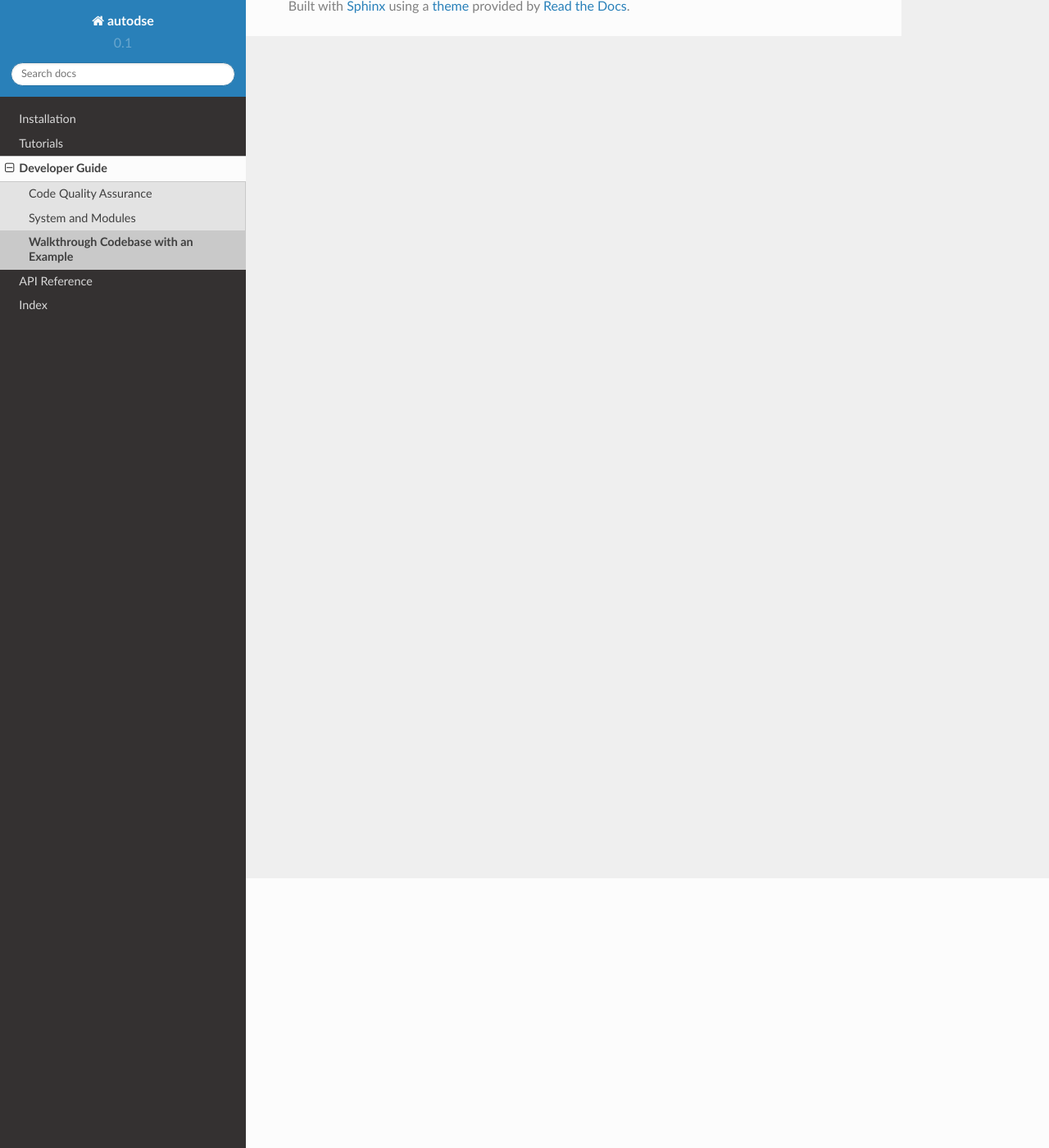
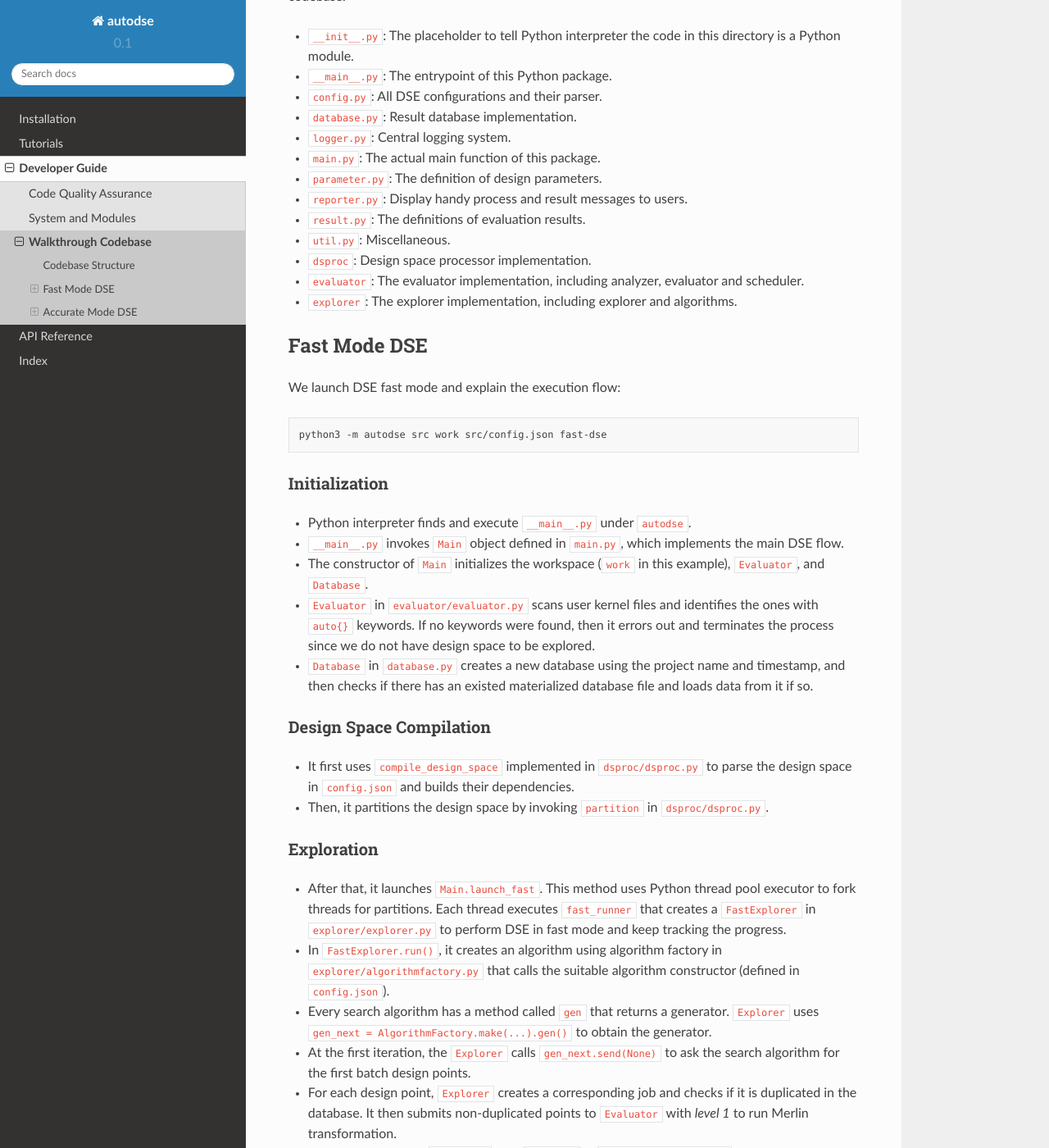
Before and after one commit to falcon-computing/DSE, a Sphinx documentation site: the page built from docs/source/dev/codebase_walkthrough.rst, in a window 1280 px wide and 1400 px high, scrolled down 329 px. Shown: the whole window at 82% size. Built offline with Sphinx 7.4.7 and the Read the Docs theme 2.0.0, drawn with Linux system fonts in a browser that asks for light colours; some of the changed text lies outside the part shown.

Commit message:
[DOC] Add codebase walkthrough

```diff
--- a/docs/source/dev/codebase_walkthrough.rst
+++ b/docs/source/dev/codebase_walkthrough.rst
@@ -1,4 +1,134 @@
-Walkthrough Codebase with an Example
-====================================
+Walkthrough Codebase
+====================
 
-TBA
+In this guide, we illustrate key modules of Merlin DSE.
+For each important step, we show how the Merlin DSE modules works so that
+the developers can dive into the codebase quickly.
+
+Codebase Structure
+------------------
+
+At the root of Merlin DSE repository, we have a directory ``autodse`` that
+includes all Python codebase.
+
+- ``__init__.py``: The placeholder to tell Python interpreter the code in this
+  directory is a Python module.
+- ``__main__.py``: The entrypoint of this Python package.
+- ``config.py``: All DSE configurations and their parser.
+- ``database.py``: Result database implementation.
+- ``logger.py``: Central logging system.
+- ``main.py``: The actual main function of this package.
+- ``parameter.py``: The definition of design parameters.
+- ``reporter.py``: Display handy process and result messages to users.
+- ``result.py``: The definitions of evaluation results.
+- ``util.py``: Miscellaneous.
+- ``dsproc``: Design space processor implementation.
+- ``evaluator``: The evaluator implementation, including analyzer, evaluator
+  and scheduler.
+- ``explorer``: The explorer implementation, including explorer and algorithms.
+
+Fast Mode DSE
+-------------
+
+We launch DSE fast mode and explain the execution flow:
+
+.. code:: bash
+
+    python3 -m autodse src work src/config.json fast-dse
+
+Initialization
+~~~~~~~~~~~~~~
+
+- Python interpreter finds and execute ``__main__.py`` under ``autodse``.
+- ``__main__.py`` invokes ``Main`` object defined in ``main.py``, which
+  implements the main DSE flow.
+- The constructor of ``Main`` initializes the workspace (``work`` in this
+  example), ``Evaluator``, and ``Database``.
+- ``Evaluator`` in ``evaluator/evaluator.py`` scans user kernel files and
+  identifies the ones with ``auto{}`` keywords. If no keywords were found,
+  then it errors out and terminates the process since we do not have design
+  space to be explored.
+- ``Database`` in ``database.py`` creates a new database using the project name
+  and timestamp, and then checks if there has an existed materialized database
+  file and loads data from it if so.
+
+Design Space Compilation
+~~~~~~~~~~~~~~~~~~~~~~~~
+
+- It first uses ``compile_design_space`` implemented in ``dsproc/dsproc.py``
+  to parse the design space in ``config.json`` and builds their dependencies.
+- Then, it partitions the design space by invoking ``partition`` in
+  ``dsproc/dsproc.py``.
+
+Exploration
+~~~~~~~~~~~
+
+- After that, it launches ``Main.launch_fast``. This method uses Python thread
+  pool executor to fork threads for partitions. Each thread executes
+  ``fast_runner`` that creates a ``FastExplorer`` in ``explorer/explorer.py``
+  to perform DSE in fast mode and keep tracking the progress.
+- In ``FastExplorer.run()``, it creates an algorithm using algorithm factory
+  in ``explorer/algorithmfactory.py`` that calls the suitable algorithm
+  constructor (defined in ``config.json``).
+- Every search algorithm has a method called ``gen`` that returns
+  a generator. ``Explorer`` uses
+  ``gen_next = AlgorithmFactory.make(...).gen()`` to obtain the generator.
+- At the first iteration, the ``Explorer`` calls ``gen_next.send(None)`` to ask
+  the search algorithm for the first batch design points.
+- For each design point, ``Explorer`` creates a corresponding job and checks
+  if it is duplicated in the database. It then submits non-duplicated points
+  to ``Evaluator`` with `level 1` to run Merlin transformation.
+- After the evaluation, ``Evaluator`` calls ``Analyzer`` in
+  ``evaluator/analyzer.py`` to analyze level 1 results. Specifically, it checks
+  if Merlin complains any inserted pragmas are ineffective, and set the return
+  code to `EARLY_REJECT`.
+- ``Explorer`` receives the results from ``Evaluator``, filters out
+  the points with `EARLY_REJECT`, and submits rest points to ``Evaluator``
+  again with `level 2` to run HLS.
+- After the evaluation, ``Evaluator`` calls ``Analyzer`` in
+  ``evaluator/analyzer.py`` to analyze level 2 results. Specifically, it checks
+  if HLS was success or not. If it was success, analyzer further parses Merlin
+  report to sort performance bottleneck paths.
+- ``Explorer`` calls ``gen_next.send(results)`` again with the received
+  results from ``Evaluator``.
+- The search algorithm will return the next batch of design points according to
+  the results it received.
+- The above process will be performed iteratively until either the time limit
+  or the search algorithm terminates.
+
+Output
+~~~~~~
+
+- After the exploration and back to ``Main``, it persists the database
+  to a binary file for future reference.
+- Several ``Reporter`` methods are invoked to summarize the DSE process.
+- ``gen_fast_outputs`` is invoked to dump the outputs of fast mode.
+
+Accurate Mode DSE
+-----------------
+
+We then launch DSE accurate mode and explain the execution flow:
+
+.. code:: bash
+
+    python3 -m autodse src work src/config.json accurate-dse
+
+Since the first part is same as the fast mode, we will start with the
+accurate exploration directly.
+
+Exploration
+~~~~~~~~~~~
+
+- Different from ``FastExplorer``, ``AccurateExplorer`` receives a small list
+  of design points and explore them exhaustively.
+- For each given design point, ``AccurateExplorer`` submits it to ``Evaluator``
+  with `level 3`, which runs physical design flow and generates bit-stream.
+
+Output
+~~~~~~
+
+- After the exploration, ``gen_accurate_outputs`` in ``Main`` copies the
+  evaluated Merlin projects to the output directory and generates a report
+  to summarize them.
+- ``gen_accurate_outputs`` also creates a symbolic link named `best` from
+  the evaluated design point project directory to the output directory.
--- a/docs/source/dev/index.rst
+++ b/docs/source/dev/index.rst
@@ -5,8 +5,8 @@ In this docuement, we share the rationale for the specific choices made
 when designing the system. The first part of this document describes the
 development environment and code quality assurance rules. Then, the second
 part presents a brief description for the system modules and their connections.
-Finally, the third part uses an example to walk through the system codebase
-to illustrate how the system works.
+Finally, the third part walks through the system codebase to illustrate
+how the system works.
 
 .. toctree::
    :maxdepth: 2
```
Also changed, not shown: README.md (+15 -39 lines), 13 other files.
